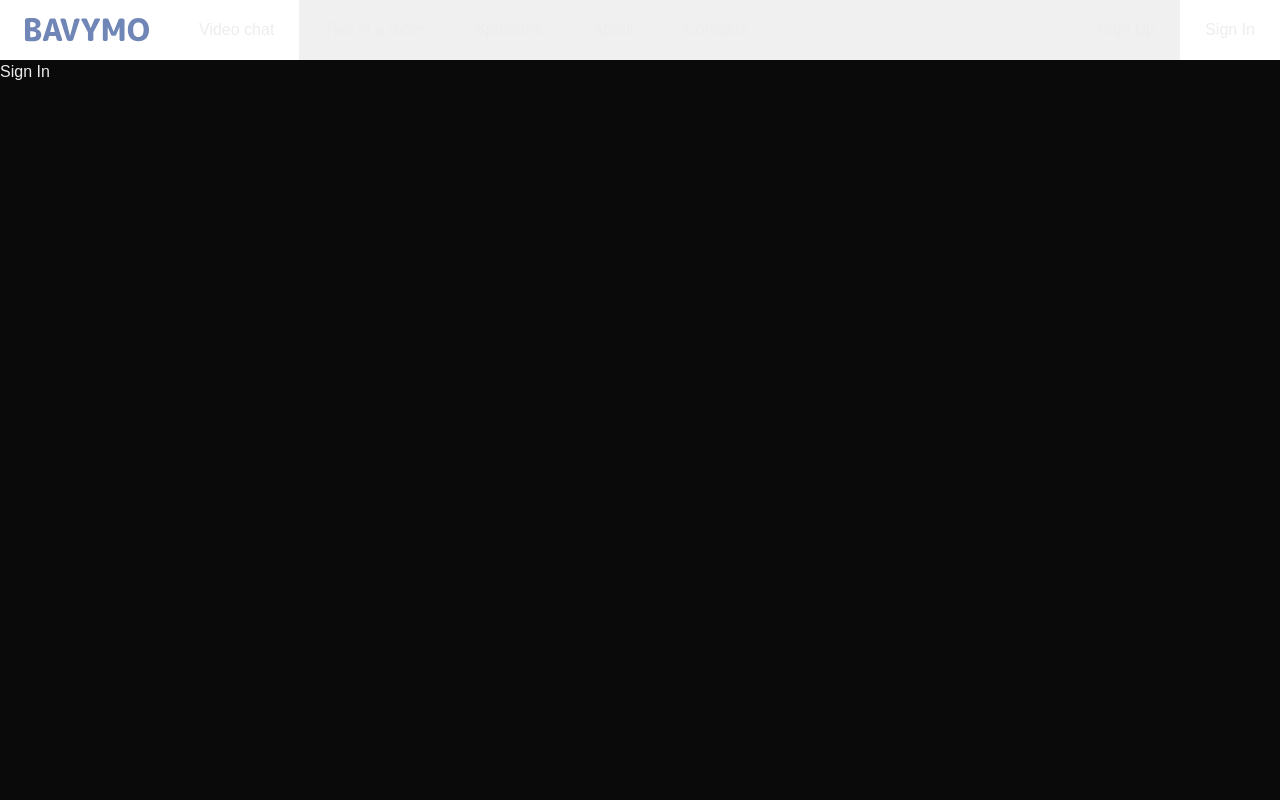
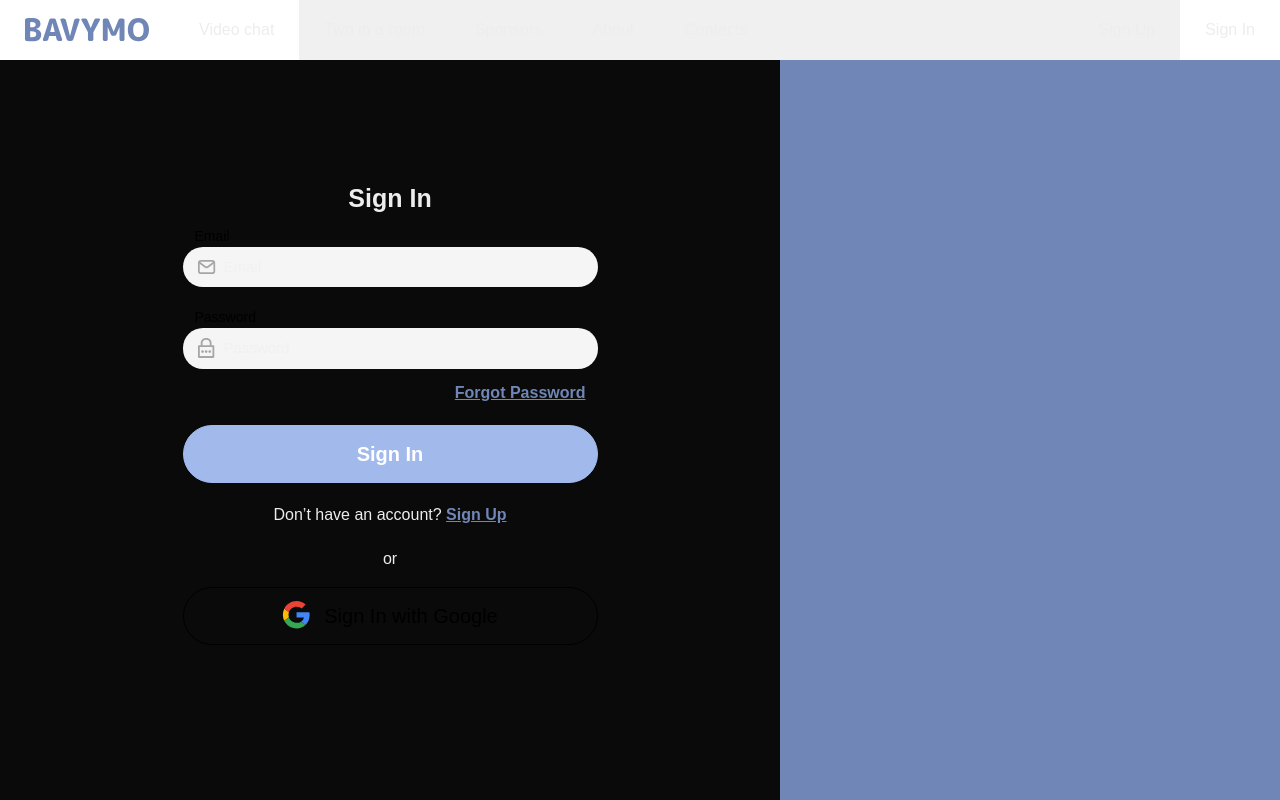
Before and after one commit to webuxmotion/next-pages-bavymo, a Next.js app: page /sign-in in a window 1280 px wide. Built offline with nearby package versions, Linux system fonts and the light colour scheme.

Commit message:
Login Form

```diff
--- /dev/null
+++ b/components/Input/Input.module.scss
@@ -0,0 +1,55 @@
+.wrapper {
+  display: flex;
+  flex-direction: column;
+}
+
+.label {
+  font-size: 14px;
+  color: black;
+  display: block;
+  padding-left: 12px;
+}
+
+.inputContainer {
+  display: flex;
+  align-items: center;
+  position: relative;
+}
+
+.icon {
+  display: flex;
+  margin-right: 8px;
+  color: #888;
+  position: absolute;
+  left: 15px;
+  pointer-events: none;
+}
+
+.input {
+  flex: 1;
+  border: none;
+  outline: none;
+  font-size: 14px;
+  padding: 8px 12px;
+  padding-left: 40px;
+  min-height: 40px;
+  border: 1px solid transparent;
+  border-radius: 20px;
+  background: #F5F5F5;
+  transition: border-color 0.2s ease, box-shadow 0.2s ease;
+  font-size: 15px;
+
+  &:hover {
+    border-color: #6F86B6;
+  }
+
+  /* when input inside is focused */
+  &:focus-within {
+    border-color: #0070f3; // blue highlight
+    box-shadow: 0 0 0 2px rgba(0, 112, 243, 0.2);
+  }
+
+  &:focus {
+    outline: none; // ensure no default browser outline
+  }
+}
--- /dev/null
+++ b/components/Input/Input.tsx
@@ -0,0 +1,28 @@
+import { useId } from 'react';
+import clsx from "clsx";
+import styles from './Input.module.scss';
+
+export default function Input({ label, placeholder, type = "text", icon, value, onChange, className = '' }) {
+    const id = useId(); // generate a unique id for accessibility
+
+    return (
+        <div
+            className={clsx(
+                styles.wrapper,
+                className
+            )}>
+            {label && <label htmlFor={id} className={styles.label}>{label}</label>}
+            <div className={styles.inputContainer}>
+                {icon && <span className={styles.icon}>{icon}</span>}
+                <input
+                    id={id}
+                    className={styles.input}
+                    type={type}
+                    placeholder={placeholder}
+                    value={value}
+                    onChange={(e) => onChange(e.target.value)}
+                />
+            </div>
+        </div>
+    );
+}
--- /dev/null
+++ b/icons/Email.tsx
@@ -0,0 +1,8 @@
+export default function Email() {
+    return (
+        <svg width="18" height="14" viewBox="0 0 18 14" fill="none" xmlns="http://www.w3.org/2000/svg">
+            <path d="M14.8927 1.98092C15.2696 1.69194 15.8043 1.77004 16.087 2.15534C16.3697 2.54065 16.2933 3.08727 15.9164 3.37625L10.6276 7.43139H10.6275C9.42378 8.35431 7.77223 8.36154 6.56148 7.45303L6.53296 7.43139L1.2441 3.37628C0.867208 3.0873 0.790817 2.5407 1.07348 2.15539C1.35615 1.77009 1.89085 1.69199 2.26775 1.98097L7.55661 6.03605H7.55659C8.16323 6.50117 8.99727 6.50117 9.60391 6.03605L14.8927 1.98092Z" fill="#A6A6A6" />
+            <path d="M15.4452 2.625C15.4452 2.14175 15.061 1.74998 14.5871 1.74998H2.5742C2.1003 1.74998 1.71611 2.14175 1.71611 2.625V11.375C1.71611 11.8582 2.1003 12.25 2.5742 12.25H14.5871C15.061 12.25 15.4452 11.8582 15.4452 11.375V2.625ZM17.1613 11.375C17.1613 12.8247 16.0088 14 14.5871 14H2.5742C1.15251 14 2.12284e-07 12.8247 0 11.375V2.625C0 1.17525 1.15251 0 2.5742 0H14.5871C16.0088 0 17.1613 1.17525 17.1613 2.625V11.375Z" fill="#A6A6A6" />
+        </svg>
+    )
+}
--- /dev/null
+++ b/icons/Google.tsx
@@ -0,0 +1,10 @@
+export default function Google() {
+    return (
+        <svg width="28" height="28" viewBox="0 0 28 28" fill="none" xmlns="http://www.w3.org/2000/svg">
+            <path fill-rule="evenodd" clip-rule="evenodd" d="M6.51119 13.7148C6.51119 12.822 6.65888 11.966 6.9225 11.1631L2.30829 7.62555C1.40901 9.45869 0.902344 11.5243 0.902344 13.7148C0.902344 15.9034 1.40839 17.9678 2.30642 19.7996L6.91814 16.2552C6.65701 15.4561 6.51119 14.6032 6.51119 13.7148Z" fill="#FBBC05" />
+            <path fill-rule="evenodd" clip-rule="evenodd" d="M14.5822 5.64516C16.5199 5.64516 18.2701 6.33512 19.6453 7.46415L23.6457 3.44982C21.2079 1.3172 18.0826 0 14.5822 0C9.14778 0 4.47723 3.12303 2.24072 7.68619L6.86876 11.2376C7.93514 7.98476 10.9749 5.64516 14.5822 5.64516Z" fill="#EB4335" />
+            <path fill-rule="evenodd" clip-rule="evenodd" d="M14.5648 21.8472C10.9626 21.8472 7.92711 19.5355 6.86224 16.3213L2.24072 19.8299C4.47408 24.3393 9.13804 27.4252 14.5648 27.4252C17.9142 27.4252 21.1119 26.2426 23.5119 24.027L19.1251 20.6548C17.8873 21.4301 16.3287 21.8472 14.5648 21.8472Z" fill="#34A853" />
+            <path fill-rule="evenodd" clip-rule="evenodd" d="M27.6589 13.7415C27.6589 12.9277 27.534 12.0514 27.3467 11.2376H14.5483V16.5583H21.9152C21.5469 18.3724 20.5442 19.7671 19.1096 20.6747L23.4972 24.0806C26.0188 21.7307 27.6589 18.2303 27.6589 13.7415Z" fill="#4285F4" />
+        </svg>
+    )
+}
--- /dev/null
+++ b/icons/Password.tsx
@@ -0,0 +1,10 @@
+export default function Password() {
+    return (
+        <svg width="17" height="20" viewBox="0 0 17 20" fill="none" xmlns="http://www.w3.org/2000/svg">
+            <path d="M15.3687 7.23232H13.5606V4.97222C13.5606 3.65351 13.0367 2.3888 12.1043 1.45633C11.1718 0.523857 9.9071 0 8.58838 0H7.68434C6.36563 0 5.10092 0.523857 4.16845 1.45633C3.23598 2.3888 2.71212 3.65351 2.71212 4.97222V7.23232H0.90404C0.664274 7.23232 0.434328 7.32757 0.264787 7.49711C0.0952468 7.66665 0 7.89659 0 8.13636V18.9848C0 19.2246 0.0952468 19.4546 0.264787 19.6241C0.434328 19.7936 0.664274 19.8889 0.90404 19.8889H15.3687C15.6084 19.8889 15.8384 19.7936 16.0079 19.6241C16.1775 19.4546 16.2727 19.2246 16.2727 18.9848V8.13636C16.2727 7.89659 16.1775 7.66665 16.0079 7.49711C15.8384 7.32757 15.6084 7.23232 15.3687 7.23232ZM4.5202 4.97222C4.5202 4.13304 4.85356 3.32823 5.44696 2.73484C6.04035 2.14144 6.84516 1.80808 7.68434 1.80808H8.58838C9.42756 1.80808 10.2324 2.14144 10.8258 2.73484C11.4192 3.32823 11.7525 4.13304 11.7525 4.97222V7.23232H4.5202V4.97222ZM14.4646 18.0808H1.80808V9.0404H14.4646V18.0808Z" fill="#A6A6A6" />
+            <path d="M4.52061 14.9167C5.26954 14.9167 5.87667 14.3096 5.87667 13.5606C5.87667 12.8117 5.26954 12.2046 4.52061 12.2046C3.77168 12.2046 3.16455 12.8117 3.16455 13.5606C3.16455 14.3096 3.77168 14.9167 4.52061 14.9167Z" fill="#A6A6A6" />
+            <path d="M8.13682 14.9167C8.88575 14.9167 9.49288 14.3096 9.49288 13.5606C9.49288 12.8117 8.88575 12.2046 8.13682 12.2046C7.38789 12.2046 6.78076 12.8117 6.78076 13.5606C6.78076 14.3096 7.38789 14.9167 8.13682 14.9167Z" fill="#A6A6A6" />
+            <path d="M11.7525 14.9167C12.5015 14.9167 13.1086 14.3096 13.1086 13.5606C13.1086 12.8117 12.5015 12.2046 11.7525 12.2046C11.0036 12.2046 10.3965 12.8117 10.3965 13.5606C10.3965 14.3096 11.0036 14.9167 11.7525 14.9167Z" fill="#A6A6A6" />
+        </svg>
+    )
+}
--- /dev/null
+++ b/pages/_app.module.scss
@@ -0,0 +1,14 @@
+.main {
+    height: calc(100vh - 60px);
+    display: flex;
+}
+
+.content {
+    flex-grow: 1;
+}
+
+.sidebar {
+    min-width: 500px;
+    width: 30%;
+    background-color: #6F86B6;
+}
--- a/pages/_app.tsx
+++ b/pages/_app.tsx
@@ -1,13 +1,19 @@
 import Header from "@/components/Header/Header";
 import "@/styles/globals.css";
 import type { AppProps } from "next/app";
+import styles from './_app.module.scss';
 
 export default function App({ Component, pageProps }: AppProps) {
   return (
     <>
       <Header />
-      <main>
-        <Component {...pageProps} />
+      <main className={styles.main}>
+        <section className={styles.content}>
+          <Component {...pageProps} />
+        </section>
+        <section className={styles.sidebar}>
+
+        </section>
       </main>
     </>
   );
--- a/pages/sign-in.tsx
+++ /dev/null
@@ -1,3 +0,0 @@
-export default function Page() {
-    return <div>Sign In</div>
-}
--- /dev/null
+++ b/pages/sign-in/index.module.scss
@@ -0,0 +1,70 @@
+$buttonColor: #A2B9EB;
+$buttonColorHover: rgb(132, 153, 196);
+
+.container {
+    height: 100%;
+    display: flex;
+    padding-top: 120px;
+    justify-content: center;
+}
+
+.card {
+    width: 415px;
+
+    h1 {
+        font-size: 25px;
+        font-weight: bold;
+        text-align: center;
+    }
+
+    p {
+        text-align: center;
+
+        a {
+            color: #6F86B6;
+            font-weight: bold;
+            text-decoration: underline;
+
+            &:hover {
+                color: #5c6f99;
+            }
+        }
+    }
+}
+
+.button {
+    display: flex;
+    justify-content: center;
+    background-color: $buttonColor;
+    border: 1px solid $buttonColor;
+    width: 100%;
+    padding: 13px 20px;
+    font-size: 20px;
+    color: white;
+    font-weight: bold;
+    border-radius: 100px;
+    cursor: pointer;
+
+    &:hover {
+        background-color: $buttonColorHover;
+        border-color: $buttonColorHover;
+    }
+}
+
+.buttonGoogle {
+    display: flex;
+    justify-content: center;
+    gap: 14px;
+    background-color: transparent;
+    width: 100%;
+    padding: 13px 20px;
+    font-size: 20px;
+    color: black;
+    border: 1px solid black;
+    border-radius: 100px;
+    cursor: pointer;
+
+    &:hover {
+        background-color: #F5F5F5;
+    }
+}
--- /dev/null
+++ b/pages/sign-in/index.tsx
@@ -0,0 +1,52 @@
+import { useState } from 'react';
+import clsx from "clsx";
+import Input from '@/components/Input/Input';
+import Email from '@/icons/Email';
+import Password from '@/icons/Password';
+import Link from '@/components/Link/Link';
+import Google from '@/icons/Google';
+import styles from './index.module.scss';
+
+export default function Page() {
+    const [email, setEmail] = useState('');
+    const [password, setPassword] = useState('');
+
+    return (
+        <div className={styles.container}>
+            <div className={styles.card}>
+                <h1>Sign In</h1>
+                <Input
+                    className="mt-2 mb-5"
+                    label="Email"
+                    placeholder="Email"
+                    type="email"
+                    icon={<Email />}
+                    value={email}
+                    onChange={setEmail}
+                />
+                <Input
+                    className="mb-3"
+                    label="Password"
+                    placeholder="Password"
+                    icon={<Password />}
+                    value={password}
+                    onChange={setPassword}
+                />
+                <p className='!text-right mb-5 pr-3'>
+                    <Link href='/forgot-password'>Forgot Password</Link>
+                </p>
+                <button className={styles.button}>Sign In</button>
+                <p className="mt-5 mb-5">
+                    Don’t have an account? <Link href='/sign-up'>Sign Up</Link>
+                </p>
+                <p className="mb-4">
+                    or
+                </p>
+                <button className={styles.buttonGoogle}>
+                    <Google />
+                    Sign In with Google
+                </button>
+            </div>
+        </div>
+    )
+}
```
